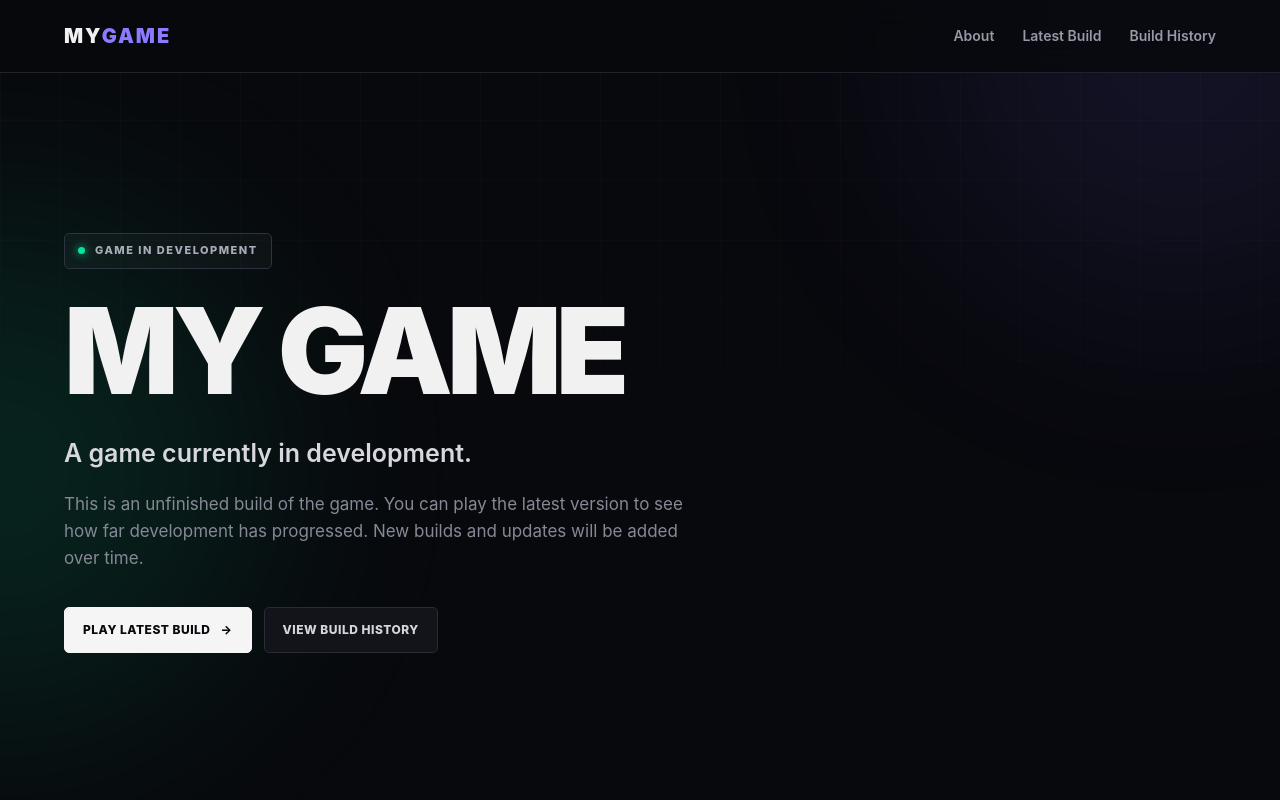
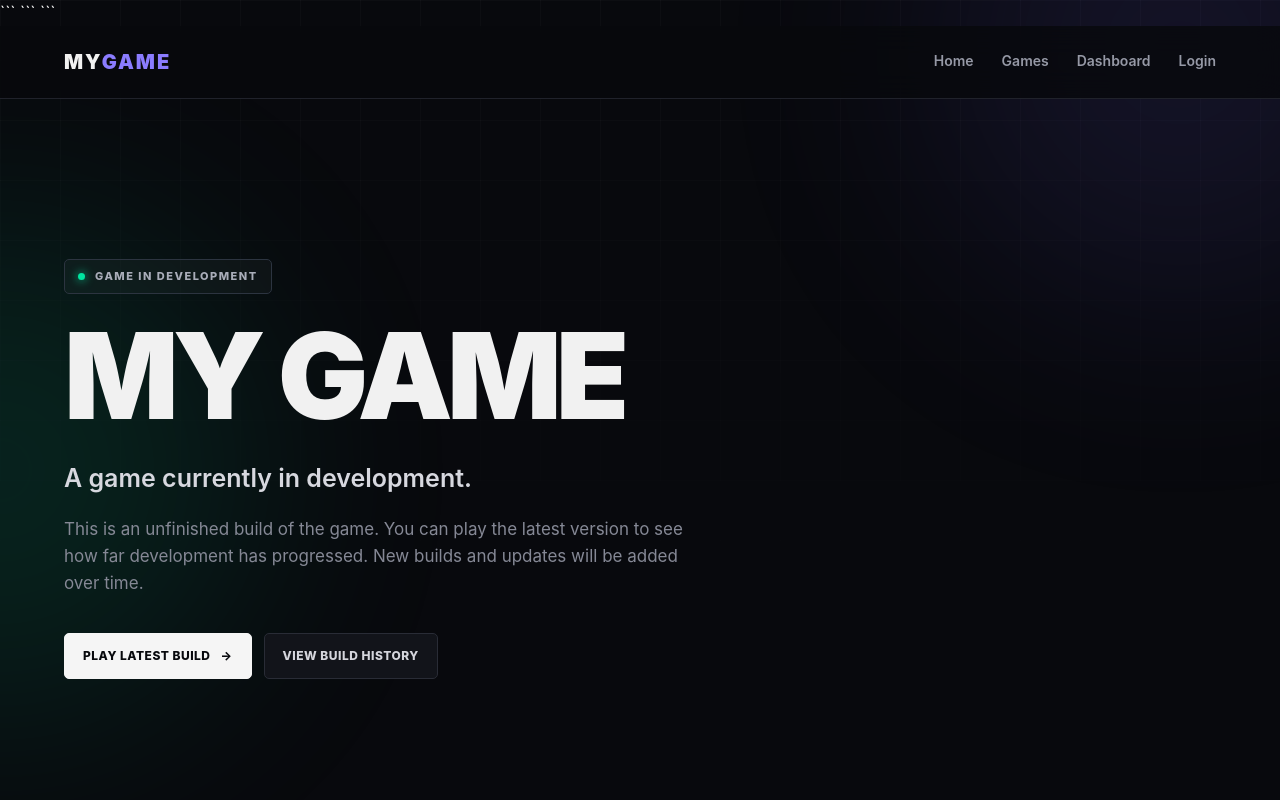
Before and after one commit to IAMNOOB1832/Unity_webBuilds, a plain HTML site: page index.html in a window 1280 px wide. Shown: the top 800 px of the page. Drawn offline with nearby package versions, Linux system fonts and the light colour scheme; no server answers.

Commit message:
update home page

````diff
--- a/index.html
+++ b/index.html
@@ -1,9 +1,11 @@
 <!DOCTYPE html>
+
 <html lang="en">
 <head>
     <meta charset="UTF-8">
     <meta name="viewport" content="width=device-width, initial-scale=1.0">
 
+```
 <title>My Game — Development Builds</title>
 <meta
     name="description"
@@ -11,27 +13,34 @@
 >
 
 <link rel="stylesheet" href="style.css">
+```
+
 </head>
 
 <body>
 
+```
 <!-- Background -->
 <div class="background-grid"></div>
 <div class="glow glow-1"></div>
 <div class="glow glow-2"></div>
 
+
 <!-- Navigation -->
 <header class="navbar">
     <div class="nav-container">
-            <a href="#" class="logo">
+
+        <a href="index.html" class="logo">
             MY<span>GAME</span>
         </a>
 
         <nav>
-                <a href="#about">About</a>
-                <a href="#latest">Latest Build</a>
-                <a href="#history">Build History</a>
+            <a href="index.html">Home</a>
+            <a href="games.html">Games</a>
+            <a href="dashboard.html">Dashboard</a>
+            <a href="login.html">Login</a>
         </nav>
+
     </div>
 </header>
 
@@ -64,6 +73,7 @@
             </p>
 
             <div class="hero-buttons">
+
                 <a href="#latest" class="button button-primary">
                     PLAY LATEST BUILD
                     <span>→</span>
@@ -72,6 +82,7 @@
                 <a href="#history" class="button button-secondary">
                     VIEW BUILD HISTORY
                 </a>
+
             </div>
 
         </div>
@@ -83,13 +94,16 @@
     <section id="about" class="section">
 
         <div class="section-header">
+
             <span class="section-number">01</span>
 
             <div>
                 <p class="section-label">ABOUT THE PROJECT</p>
                 <h2>Work in Progress</h2>
             </div>
+
         </div>
+
 
         <div class="about-grid">
 
@@ -114,6 +128,7 @@
                 </p>
 
             </div>
+
 
             <div class="info-card">
 
@@ -148,18 +163,18 @@
     <section id="latest" class="section latest-section">
 
         <div class="section-header">
+
             <span class="section-number">02</span>
 
             <div>
                 <p class="section-label">CURRENT VERSION</p>
                 <h2>Latest Build</h2>
             </div>
+
         </div>
 
 
         <div id="latest-build-container">
-
-                <!-- Filled automatically by JavaScript -->
 
             <div class="loading">
                 Loading latest build...
@@ -174,24 +189,28 @@
     <section id="history" class="section">
 
         <div class="section-header">
+
             <span class="section-number">03</span>
 
             <div>
                 <p class="section-label">DEVELOPMENT TIMELINE</p>
                 <h2>Build History</h2>
             </div>
+
         </div>
 
+
         <div class="history-intro">
+
             <p>
                 Every playable build is kept here so you can see
                 how the game has evolved over time.
             </p>
+
         </div>
 
+
         <div id="build-history" class="build-list">
-
-                <!-- Filled automatically by JavaScript -->
 
             <div class="loading">
                 Loading build history...
@@ -208,14 +227,17 @@
         <div class="footer-content">
 
             <div>
-                    <div class="logo">
+
+                <a href="index.html" class="logo">
                     MY<span>GAME</span>
-                    </div>
+                </a>
 
                 <p>
                     An independent game currently in development.
                 </p>
+
             </div>
+
 
             <div class="footer-right">
                 BUILD ARCHIVE<br>
@@ -224,9 +246,12 @@
 
         </div>
 
+
         <div class="footer-bottom">
+
             <span>© 2026 My Game</span>
             <span>Built with Unity & WebGL</span>
+
         </div>
 
     </footer>
@@ -234,9 +259,11 @@
 </main>
 
 
+<!-- Supabase -->
 <script src="https://cdn.jsdelivr.net/npm/@supabase/supabase-js@2"></script>
 <script src="supabase.js"></script>
 <script src="script.js"></script>
+```
 
 </body>
 </html>
````
Lines whose indentation alone changed are shown as unchanged.
